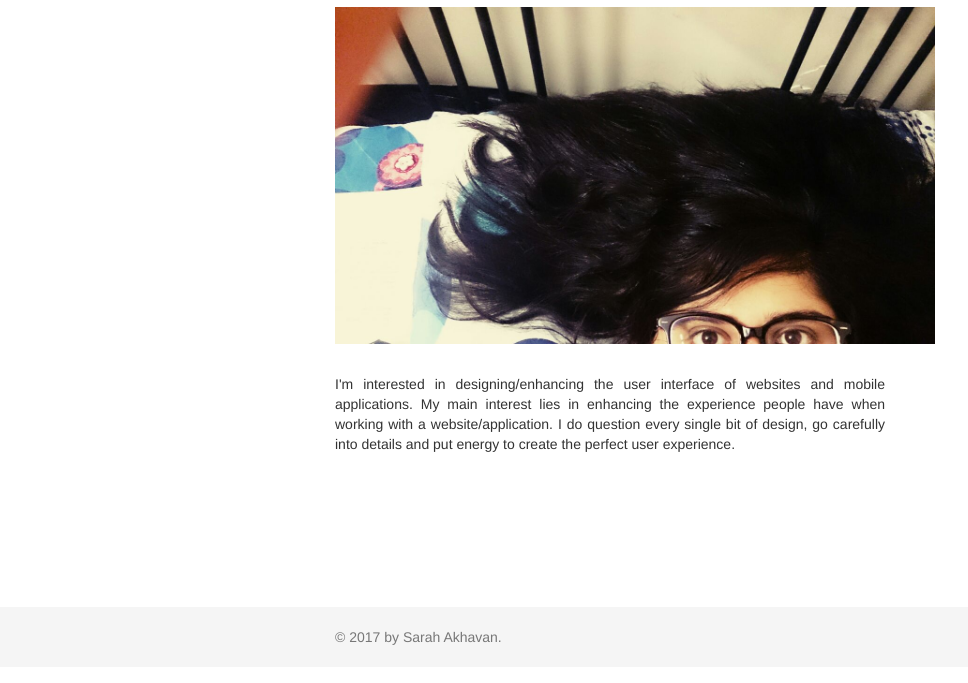
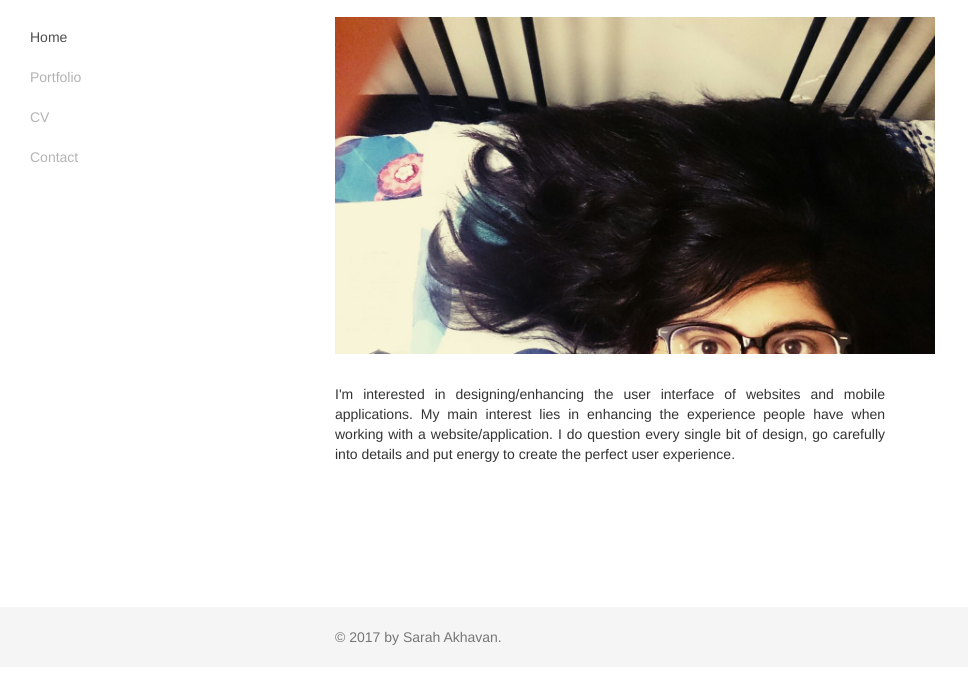
Before and after one commit to sarahakhavan/sarahakhavan, a plain HTML site: page index.html in a window 1280 px wide. Shown: the part 133-816 px from the top of the page, without its empty margins (0-968 px from the left). Drawn offline with Linux system fonts and the light colour scheme.

Commit message:
stick the footer to the bottom made a stupid side nav

```diff
--- a/css/custom.css
+++ b/css/custom.css
@@ -1,21 +1,31 @@
-body, html {
-            width: 100%;
-            height: 100%;
-            margin: 0;
-}
-.bg {
-    background: url("/image/bg.jpg") no-repeat;
-    -webkit-background-size:cover;
-    background-size:cover;
-}
+/*@font-face {*/
+  /*font-family: "San Francisco";*/
+  /*font-weight: 400;*/
+  /*src: url("https://applesocial.s3.amazonaws.com/assets/styles/fonts/sanfrancisco/sanfranciscodisplay-regular-webfont.woff");*/
+/*}*/
+
+/**{*/
+  /*font-family: "San Francisco";*/
+  /*font-weight: 400;*/
+  /*src: url("https://applesocial.s3.amazonaws.com/assets/styles/fonts/sanfrancisco/sanfranciscodisplay-regular-webfont.woff");*/
+/*}*/
+
+
+
+/*body, html {*/
+            /*width: 100%;*/
+            /*height: 100%;*/
+            /*margin: 0;*/
+/*!*}*! makes the footer not stick to the bottom*/
+
 
 .header{
   margin-top: 60px;
-  margin-bottom: 10px;
+  margin-bottom: 20px;
   margin-left: 0px;
 }
 
-.footer{
+footer{
   position: absolute;
   bottom:0;
   width:100%;
@@ -36,3 +46,20 @@ body, html {
   margin-top: 30px;
   max-width:550px;
 }
+
+.nav-link{
+  display: block;
+  padding: .25rem 1.5rem;
+  font-weight: 500;
+  color: rgba(0, 0, 0, .30)
+}
+
+.nav, .nav-link:hover, .nav-link:active, .nav-link:focus, .nav-link:active:after, .nav-link:target, .nav-link:focus:after, .nav-link:hover:after{
+  background-color: transparent!important;
+  color: rgba(0, 0, 0, .55)
+}
+
+a.active{
+  background-color: transparent!important;
+  color: rgba(0, 0, 0, .70);
+}
--- a/index.html
+++ b/index.html
@@ -17,7 +17,21 @@
     </div>
   </div>
   <div class="body">
-    <div class="col-lg-3">
+    <div class="col-lg-3 bd-sidebar">
+      <ul class="nav flex-column">
+        <li class="nav-item">
+          <a class="nav-link active" href="#">Home</a>
+        </li>
+        <li class="nav-item">
+          <a class="nav-link" href="#">Portfolio</a>
+        </li>
+        <li class="nav-item">
+          <a class="nav-link" href="#">CV</a>
+        </li>
+        <li class="nav-item">
+          <a class="nav-link disabled" href="#">Contact</a>
+        </li>
+      </ul>
     </div>
     <div class="col-lg-6">
       <img class="image" src="images/portfolio.jpg">
```
